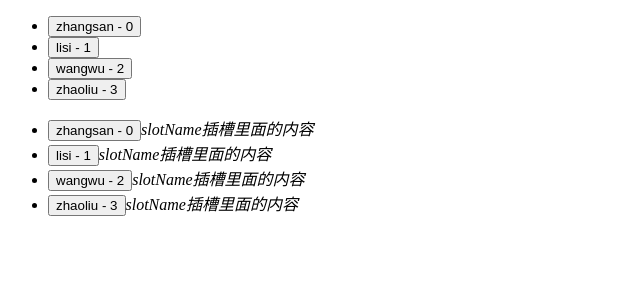
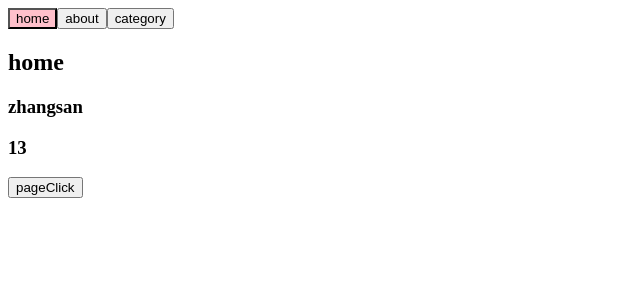
Before and after one commit to pangxueming/learnVue3, a Vue app in the folder 03.learn_component/: page / in a window 1280 px wide. Shown: the top 300 px of the page, without its empty margins (0-640 px from the left). Built offline with nearby package versions, Linux system fonts and the light colour scheme.

Commit message:
动态组件的使用

```diff
--- /dev/null
+++ b/03.learn_component/src/11.动态组件的使用/App.vue
@@ -0,0 +1,64 @@
+<template>
+  <div>
+    <button
+      v-for="tab in tabs"
+      :key="tab"
+      @click="clickTab(tab)"
+      :class="{ active: curTab === tab }"
+    >
+      {{ tab }}
+    </button>
+
+    <!-- 2.动态组件 -->
+    <!-- 2.1 注意，在使用component标签时，如果使用单标签传递值，那么传递给到子组件的值是作为子组件的属性值（$attrs）,
+             如果使用component双标签则传递过去的是props
+    -->
+
+    <!-- keep-alive组件
+          **搭配组件实例的name属性
+          include属性，对应的属性值会缓存组件状态，
+          exclude属性，对应的属性值不会缓存组件状态
+          max属性，可以缓存最大的组件实例
+     -->
+    <keep-alive include="home,about">
+      <component :is="curTab" name="zhangsan" :age="13" @page-click="pageClick">
+      </component>
+    </keep-alive>
+  </div>
+</template>
+
+<script>
+import Home from "./pages/Home.vue";
+import About from "./pages/About.vue";
+import Category from "./pages/Category.vue";
+
+export default {
+  components: {
+    Home,
+    About,
+    Category,
+  },
+  data() {
+    return {
+      tabs: ["home", "about", "category"],
+      curTab: "home",
+    };
+  },
+
+  methods: {
+    clickTab(tab) {
+      this.curTab = tab;
+    },
+
+    pageClick(info) {
+      console.log(info);
+    },
+  },
+};
+</script>
+
+<style scoped>
+.active {
+  background-color: pink;
+}
+</style>
--- /dev/null
+++ b/03.learn_component/src/11.动态组件的使用/pages/About.vue
@@ -0,0 +1,21 @@
+<template>
+  <div>
+    <h2>About</h2>
+    <button @click="counter++">当前计数：{{counter}}</button>
+  </div>
+</template>
+
+<script>
+  export default {
+    name: 'about',
+    data() {
+      return {
+        counter: 0
+      }
+    }
+  }
+</script>
+
+<style scoped>
+
+</style>
--- /dev/null
+++ b/03.learn_component/src/11.动态组件的使用/pages/Category.vue
@@ -0,0 +1,20 @@
+<template>
+  <div>
+    <h2>category</h2>
+    <button @click="counter++">当前计数：{{counter}}</button>
+  </div>
+</template>
+
+<script>
+  export default {
+    data() {
+      return {
+        counter: 0
+      }
+    }
+  }
+</script>
+
+<style scoped>
+
+</style>
--- /dev/null
+++ b/03.learn_component/src/11.动态组件的使用/pages/Home.vue
@@ -0,0 +1,37 @@
+<template>
+  <div>
+    <h2>home</h2>
+    <h3>{{name}}</h3>
+    <h3>{{age}}</h3>
+
+    <button @click="pageClick">pageClick</button>
+  </div>
+</template>
+
+<script>
+  export default {
+    name: 'home',
+    emits: ['pageClick'],
+    props: {
+      name: {
+        type: String,
+        default: ''
+      },
+
+      age: {
+        type: Number,
+        default: 0
+      }
+    },
+
+    methods: {
+      pageClick() {
+        this.$emit('pageClick', {name: 'lisi', age: 30});
+      }
+    }
+  }
+</script>
+
+<style scoped>
+
+</style>
--- a/03.learn_component/src/main.js
+++ b/03.learn_component/src/main.js
@@ -1,6 +1,6 @@
 import { createApp } from 'vue'
 import './style/index.css'
-import App from './10.作用域插槽/App.vue'
+import App from './11.动态组件的使用/App.vue'
 
 const app = createApp(App)
 app.config.unwrapInjectedRef = true
```
